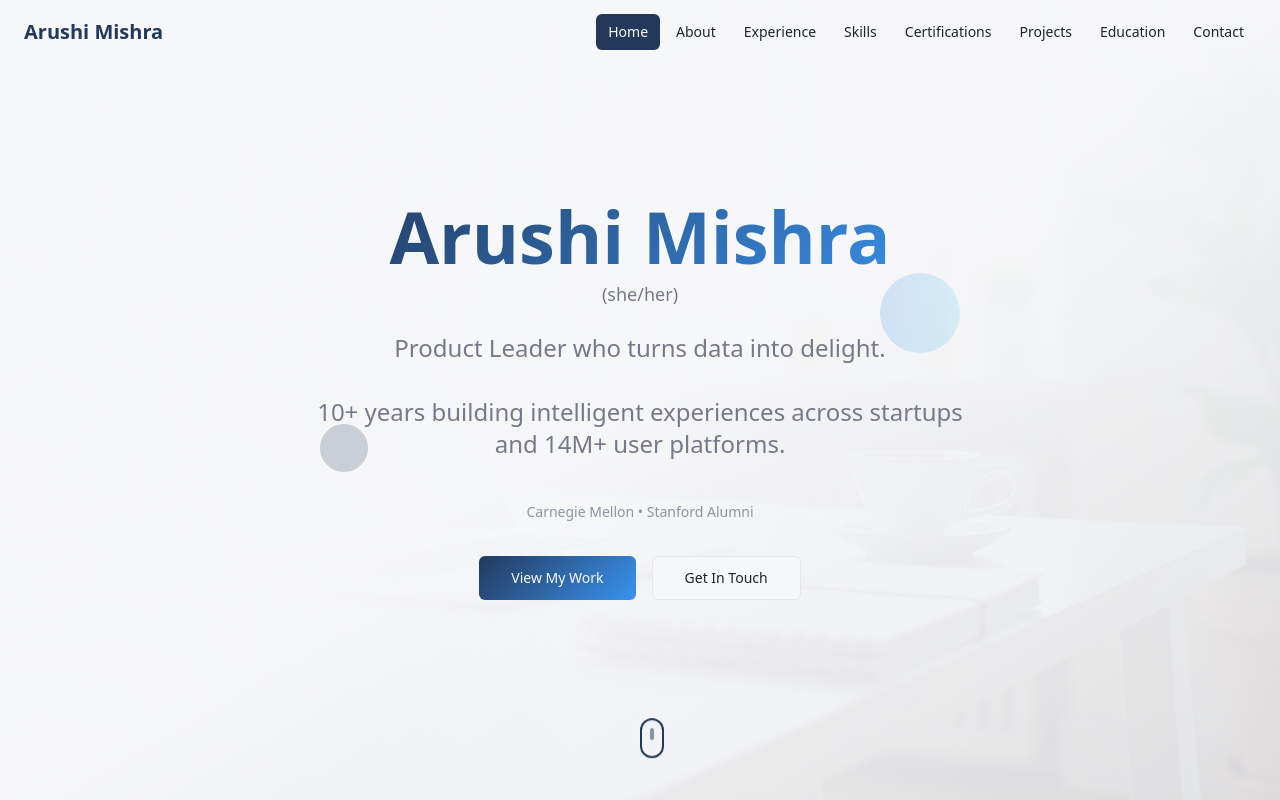
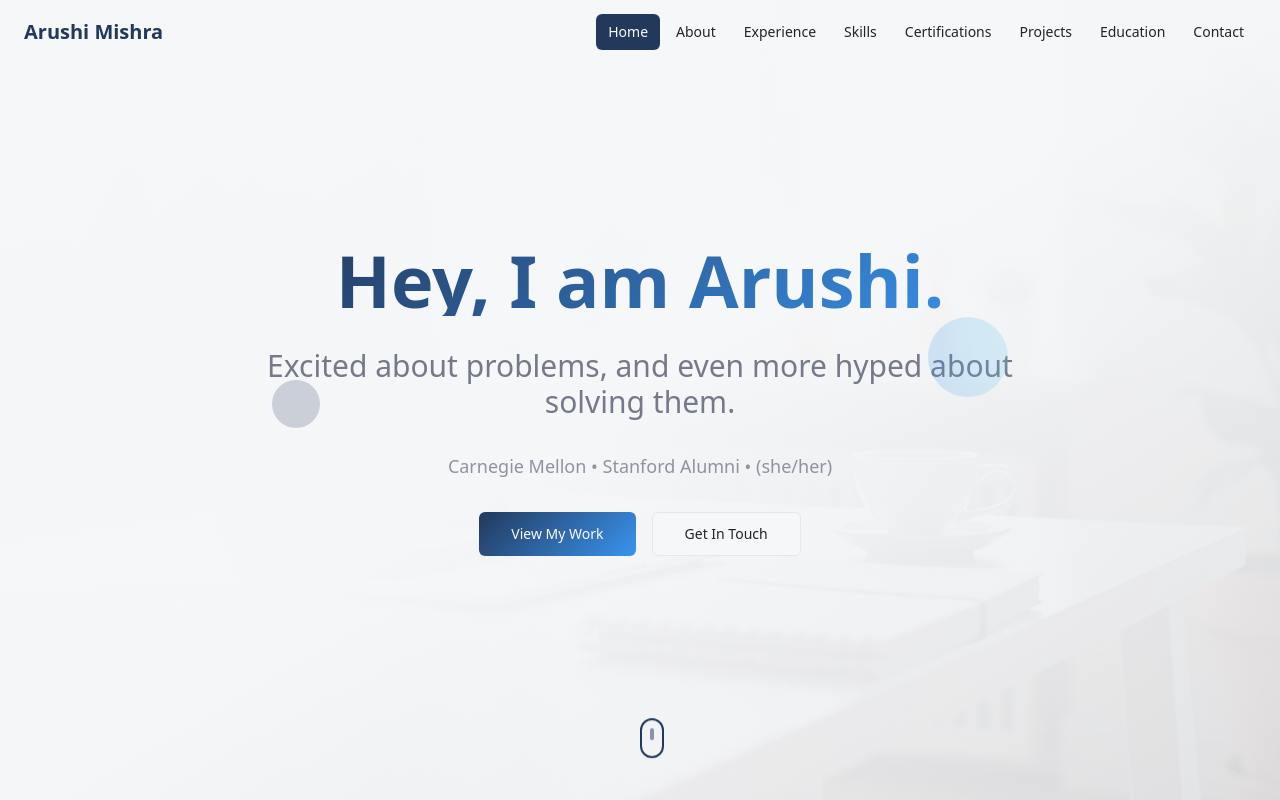
Before and after one commit to arushimishra3-design/path-portray, a React (Vite) app: page / in a window 1280 px wide. Shown: the top 800 px of the page. Built offline with nearby package versions, Linux system fonts and the light colour scheme.

Commit message:
Update hero section content
Updated the hero section with new content: "Hey, I am Arushi." and "Excited about problems, and even more hyped about solving them."

```diff
--- a/src/components/HeroSection.tsx
+++ b/src/components/HeroSection.tsx
@@ -24,20 +24,14 @@ const HeroSection = () => {
       {/* Content */}
       <div className="relative z-10 text-center max-w-4xl mx-auto px-6">
         <div className="animate-fade-in">
-          <h1 className="text-5xl md:text-7xl font-bold mb-2 bg-gradient-hero bg-clip-text text-transparent">
-            Arushi Mishra
+          <h1 className="text-5xl md:text-7xl font-bold mb-8 bg-gradient-hero bg-clip-text text-transparent">
+            Hey, I am Arushi.
           </h1>
-          <p className="text-lg text-muted-foreground mb-6 font-medium">
-            (she/her)
+          <p className="text-2xl md:text-3xl text-muted-foreground mb-8 max-w-3xl mx-auto leading-relaxed font-medium">
+            Excited about problems, and even more hyped about solving them.
           </p>
-          <p className="text-xl md:text-2xl text-muted-foreground mb-8 max-w-2xl mx-auto leading-relaxed">
-            Product Leader who turns data into delight.<br />
-            <br />
-            10+ years building intelligent experiences across startups and 14M+ user platforms.<br />
-            <br />
-            <span className="text-sm text-muted-foreground/80">
-              Carnegie Mellon • Stanford Alumni
-            </span>
+          <p className="text-lg text-muted-foreground/80 mb-8">
+            Carnegie Mellon • Stanford Alumni • (she/her)
           </p>
 
           <div className="flex flex-col sm:flex-row gap-4 justify-center items-center">
```
